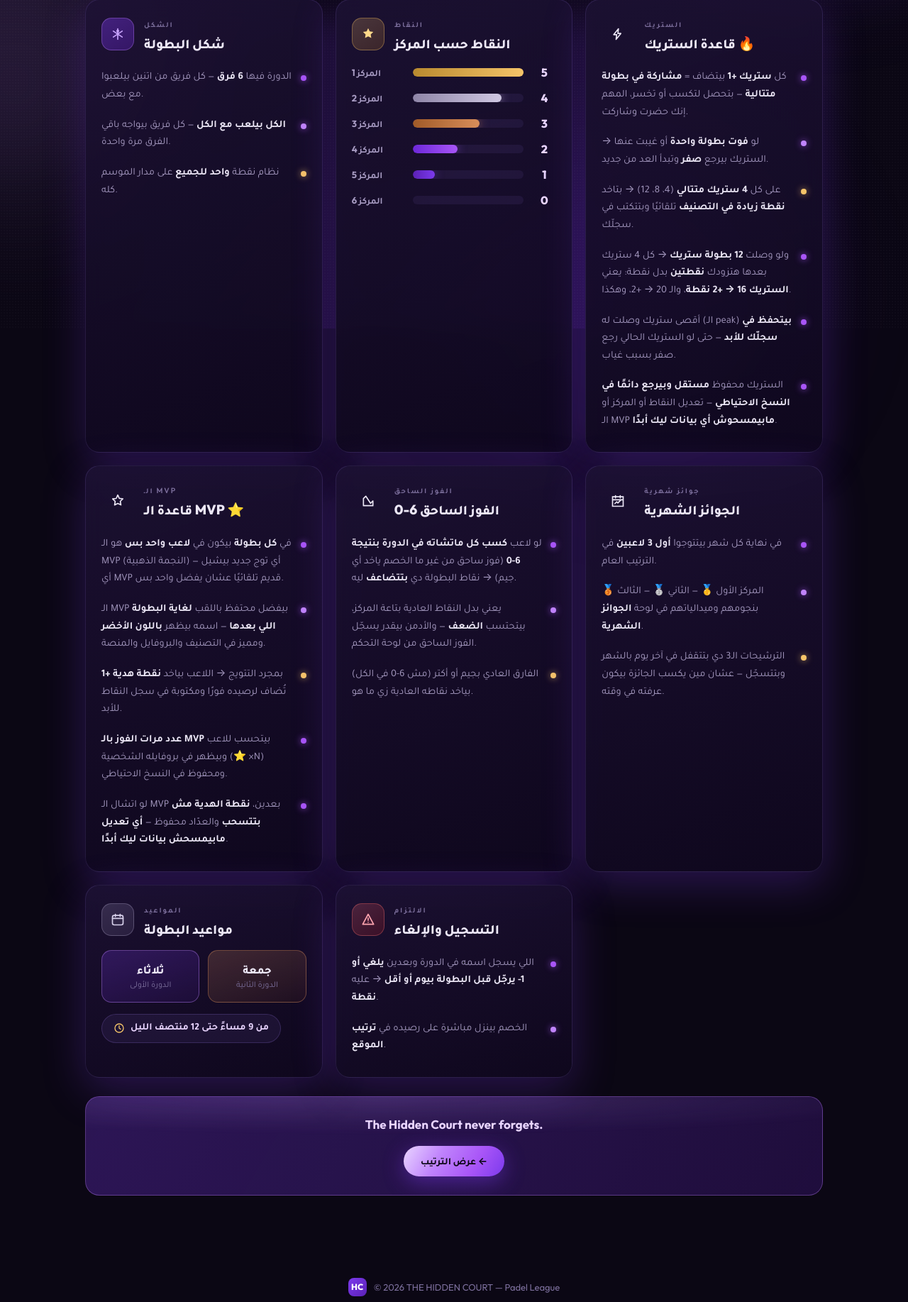
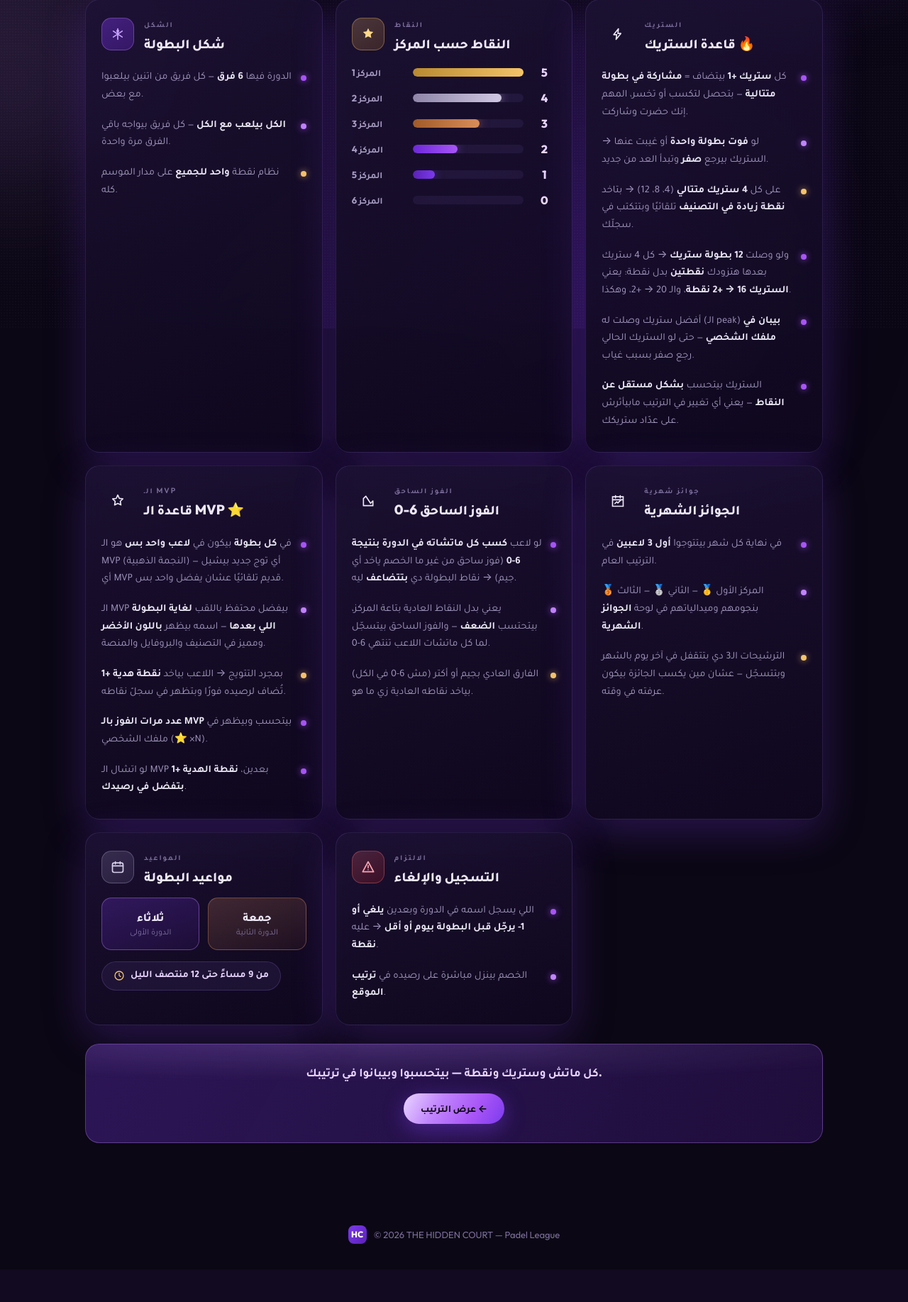
Before and after one commit to itsrakfs/The-Hidden-Court, a Flask app: page /rules in a window 1280 px wide. Shown: the part 337-2172 px from the top of the page at 71% size. After the commit the page ends 2090 px from the top, so only its background shows below. Run offline with Flask 3, Linux system fonts and the light colour scheme.

Commit message:
Reword rules page from admin/technical jargon to player-facing language

```diff
--- a/templates/rules.html
+++ b/templates/rules.html
@@ -129,8 +129,8 @@
           <li>لو <strong>فوت بطولة واحدة</strong> أو غيبت عنها → الستريك بيرجع <strong>صفر</strong> وتبدأ العد من جديد.</li>
           <li>على كل <strong>4 ستريك متتالي</strong> (4، 8، 12) → بتاخد <strong>نقطة زيادة في التصنيف</strong> تلقائيًا وبتتكتب في سجلّك.</li>
           <li>ولو وصلت <strong>12 بطولة ستريك</strong> → كل 4 ستريك بعدها هتزودك <strong>نقطتين</strong> بدل نقطة: يعني <strong>الستريك 16 → +2 نقطة</strong>، والـ 20 → +2، وهكذا.</li>
-          <li>أقصى ستريك وصلت له (الـ peak) <strong>بيتحفظ في سجلّك للأبد</strong> — حتى لو الستريك الحالي رجع صفر بسبب غياب.</li>
-          <li>الستريك محفوظ <strong>مستقل وبيرجع دائمًا في النسخ الاحتياطي</strong> — تعديل النقاط أو المركز أو الـ MVP <strong>مابيمسحوش أي بيانات ليك أبدًا</strong>.</li>
+          <li>أفضل ستريك وصلت له (الـ peak) <strong>بيبان في ملفك الشخصي</strong> — حتى لو الستريك الحالي رجع صفر بسبب غياب.</li>
+          <li>الستريك بيتحسب <strong>بشكل مستقل عن النقاط</strong> — يعني أي تغيير في الترتيب مابيأثرش على عدّاد ستريكك.</li>
         </ul>
       </section>
 
@@ -147,9 +147,9 @@
         <ul class="rule-list" lang="ar">
           <li>في <strong>كل بطولة</strong> بيكون في <strong>لاعب واحد بس</strong> هو الـ MVP (النجمة الذهبية) — أي توج جديد بيشيل أي MVP قديم تلقائيًا عشان يفضل واحد بس.</li>
           <li>الـ MVP بيفضل محتفظ باللقب <strong>لغاية البطولة اللي بعدها</strong> — اسمه بيظهر <strong>باللون الأخضر</strong> ومميز في التصنيف والبروفايل والمنصة.</li>
-          <li>بمجرد التتويج → اللاعب بياخد <strong>نقطة هدية +1</strong> تُضاف لرصيده فورًا ومكتوبة في سجل النقاط للأبد.</li>
-          <li><strong>عدد مرات الفوز بالـ MVP</strong> بيتحسب للاعب وبيظهر في بروفايله الشخصية (⭐ ×N) ومحفوظ في النسخ الاحتياطي.</li>
-          <li>لو اتشال الـ MVP بعدين، <strong>نقطة الهدية مش بتتسحب</strong> والعدّاد محفوظ — <strong>أي تعديل مابيمسحش بيانات ليك أبدًا</strong>.</li>
+          <li>بمجرد التتويج → اللاعب بياخد <strong>نقطة هدية +1</strong> تُضاف لرصيده فورًا وبتظهر في سجلّ نقاطه.</li>
+          <li><strong>عدد مرات الفوز بالـ MVP</strong> بيتحسب وبيظهر في ملفك الشخصي (⭐ ×N).</li>
+          <li>لو اتشال الـ MVP بعدين، <strong>نقطة الهدية +1 بتفضل في رصيدك</strong>.</li>
         </ul>
       </section>
 
@@ -165,7 +165,7 @@
         </div>
         <ul class="rule-list" lang="ar">
           <li>لو لاعب <strong>كسب كل ماتشاته في الدورة بنتيجة 6-0</strong> (فوز ساحق من غير ما الخصم ياخد أي جيم) → نقاط البطولة دي <strong>بتتضاعف</strong> ليه.</li>
-          <li>يعني بدل النقاط العادية بتاعة المركز، بيتحتسب <strong>الضعف</strong> — والأدمن بيقدر يسجّل الفوز الساحق من لوحة التحكم.</li>
+          <li>يعني بدل النقاط العادية بتاعة المركز، بيتحتسب <strong>الضعف</strong> — والفوز الساحق بيتسجّل لما كل ماتشات اللاعب تنتهي 6-0.</li>
           <li>الفارق العادي بجيم أو أكتر (مش 6-0 في الكل) بياخد نقاطه العادية زي ما هو.</li>
         </ul>
       </section>
@@ -227,7 +227,7 @@
 
     <div class="rules-cta" data-rules>
       <span class="rules-cta-glow"></span>
-      <p><strong>The Hidden Court never forgets.</strong></p>
+      <p><strong>كل ماتش وستريك ونقطة — بيتحسبوا وبيبانوا في ترتيبك.</strong></p>
       <a class="btn-solid" href="/" lang="ar">عرض الترتيب ←</a>
     </div>
 
```
